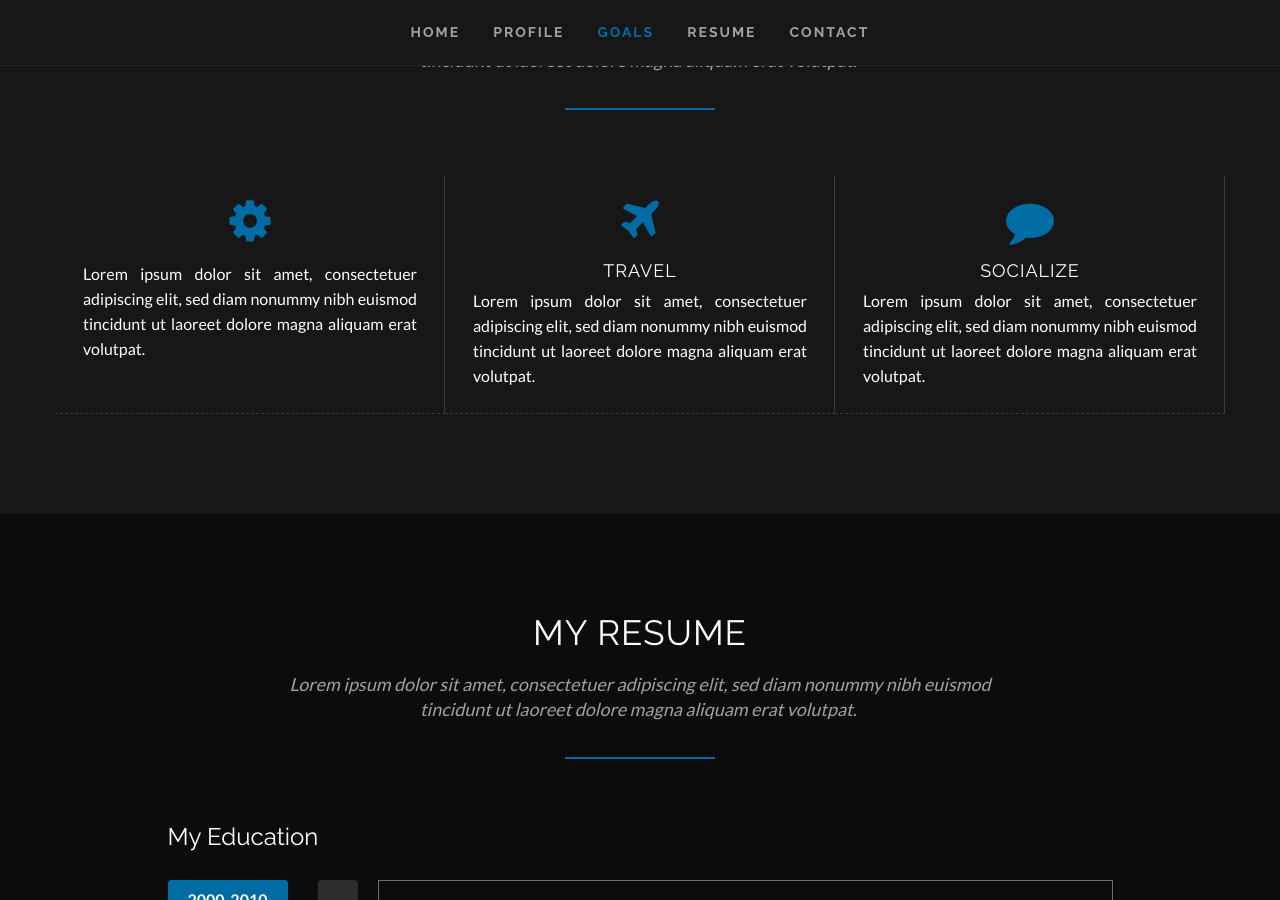
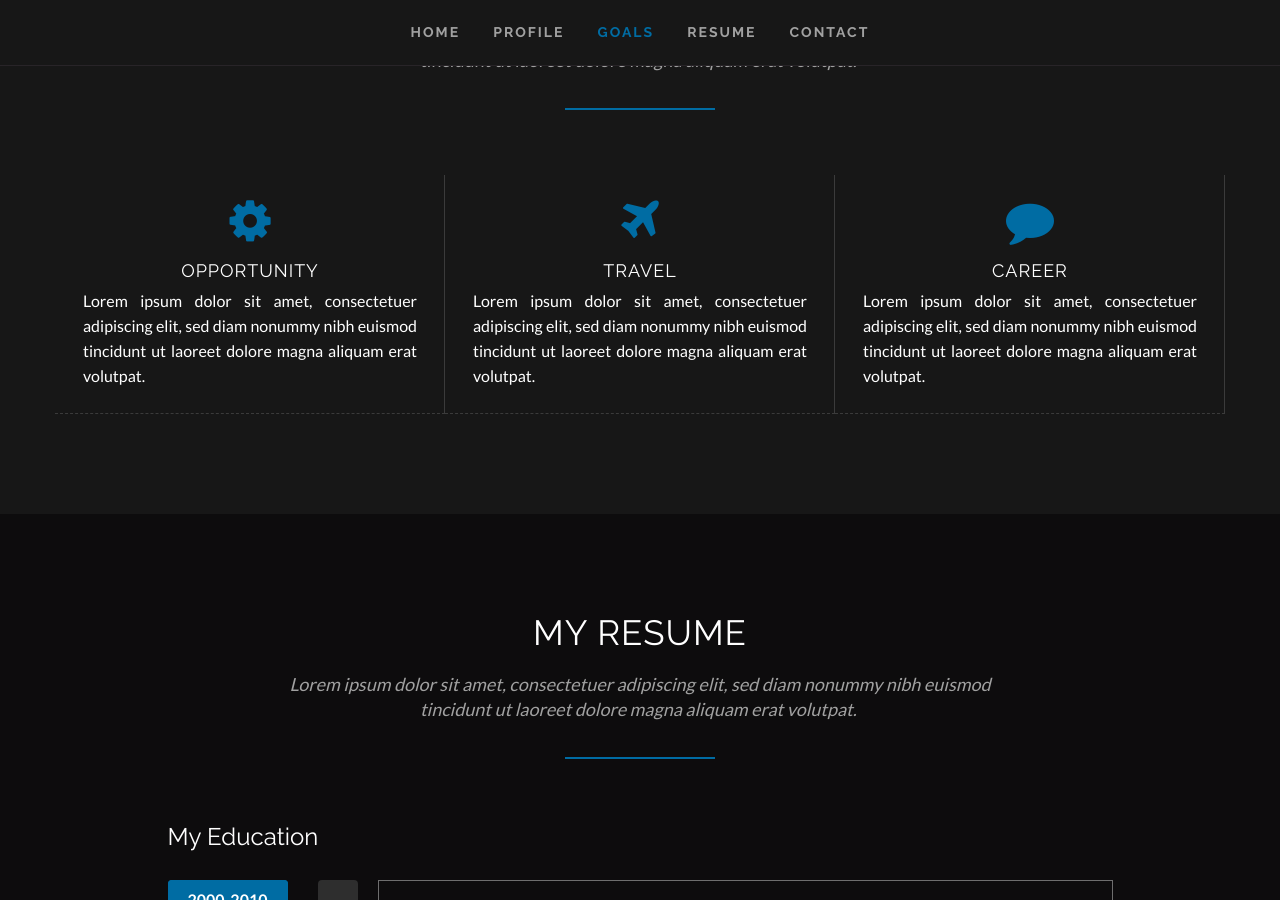
Before and after one commit to clearcareer/IskenderResume, a Jekyll site: the page built from index.html, in a window 1280 px wide and 900 px high, scrolled down 1782 px. Built offline with Jekyll 4.4.1, drawn with Linux system fonts in a browser that asks for light colours; some web fonts are replaced.

Commit message:
Updated '/index.html' via CloudCannon

```diff
--- a/index.html
+++ b/index.html
@@ -12,13 +12,13 @@
   - title: "I'm an Architect"
   - title: "I'm Superman"
 goals:
-  - name: ''
+  - name: Opportunity
     icon: cog
     description: 'Lorem ipsum dolor sit amet, consectetuer adipiscing elit, sed diam nonummy nibh euismod tincidunt ut laoreet dolore magna aliquam erat volutpat.'
   - name: TRAVEL
     icon: plane
     description: 'Lorem ipsum dolor sit amet, consectetuer adipiscing elit, sed diam nonummy nibh euismod tincidunt ut laoreet dolore magna aliquam erat volutpat.'
-  - name: socialize
+  - name: career
     icon: comment
     description: 'Lorem ipsum dolor sit amet, consectetuer adipiscing elit, sed diam nonummy nibh euismod tincidunt ut laoreet dolore magna aliquam erat volutpat.'
 education:
```
